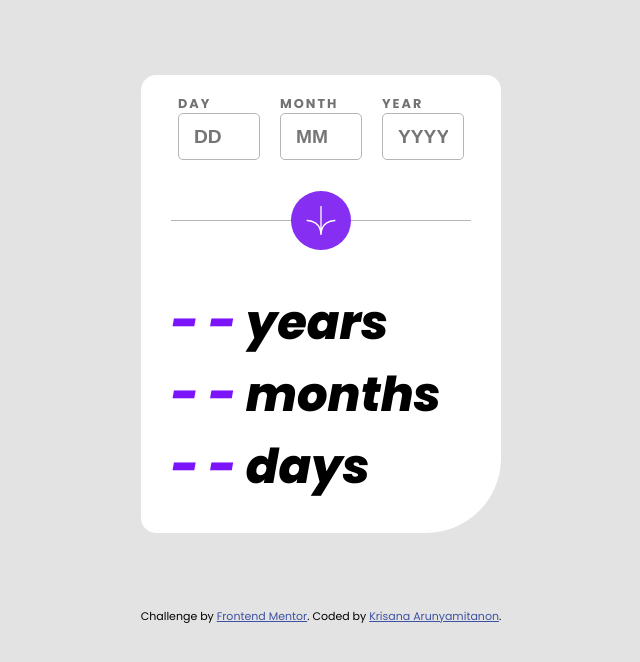
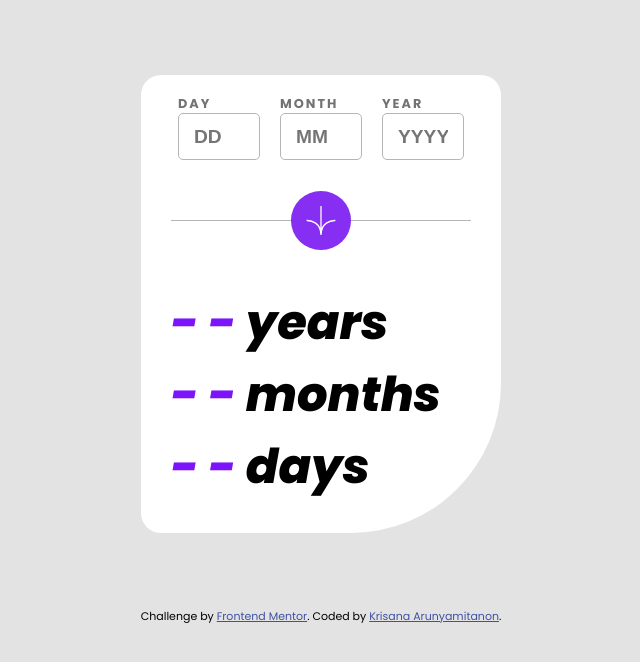
Before and after one commit to ChronosZen/Age_Calculator, a plain HTML site: page index.html in a window 1280 px wide. Shown: the whole page, without its empty margins (319-959 px from the left). Drawn offline with Linux system fonts and the light colour scheme.

Commit message:
Update style.css

```diff
--- a/style.css
+++ b/style.css
@@ -9,7 +9,7 @@ padding: 30px 0px;
 background: white;
 margin: 75px auto;
 padding: 10px 30px 30px 30px;
-border-radius: 15px 15px 75px 15px;
+border-radius: 20px 20px 150px 20px;
 max-width: 300px;
 }
 input{
```
